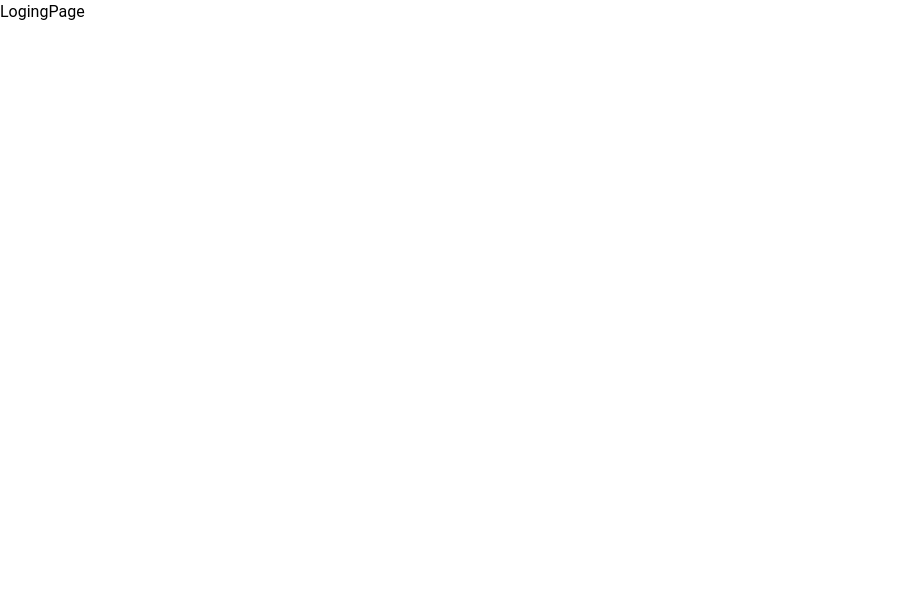
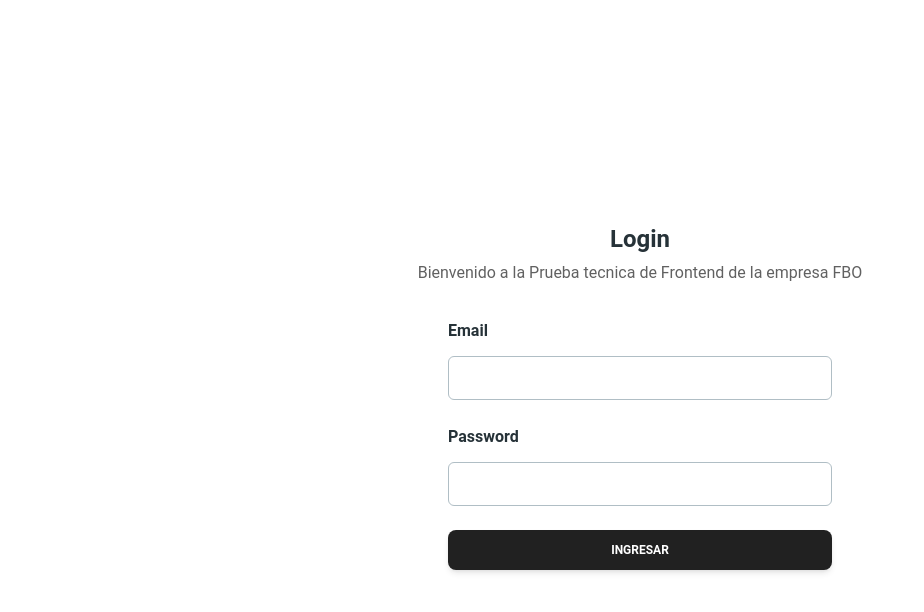
Before and after one commit to DavPz/technicalTestDBO, a React (Vite) app: page /login in a window 1280 px wide. Shown: the top 612 px of the page, without its empty margins (0-924 px from the left). Built offline with nearby package versions, Linux system fonts and the light colour scheme.

Commit message:
Pantalla de login con componentes

```diff
--- /dev/null
+++ b/src/components/login/LoginComponent.jsx
@@ -0,0 +1,21 @@
+import {
+  Card,
+  Typography,
+} from "@material-tailwind/react";
+import { LoginFormComponent } from "./LoginFormComponent";
+
+export const LoginComponent = () => {
+  return (
+    <Card color="transparent" shadow={false} className="w-[60%] text-justify sm:w-full  mx-auto items-center">
+      <Typography variant="h4" color="blue-gray" className=" text-center w-4/5">
+        Login
+      </Typography>
+      {/* dont let the text go out from typography element */}
+      <Typography color="gray" className="mt-1 font-normal ">
+        Bienvenido a la Prueba tecnica de Frontend de la empresa FBO
+      </Typography>
+      <LoginFormComponent />
+
+    </Card>
+  );
+}
--- /dev/null
+++ b/src/components/login/LoginFormComponent.jsx
@@ -0,0 +1,39 @@
+import { Button, Input, Typography } from '@material-tailwind/react'
+import React from 'react'
+
+export const LoginFormComponent = () => {
+    return (
+        <>
+            <form className="mt-8 mb-2 w-80 max-w-screen-lg sm:w-96">
+                <div className="mb-1 flex flex-col gap-6">
+                    <Typography variant="h6" color="blue-gray" className="-mb-3">
+                        Email
+                    </Typography>
+                    <Input
+                        size="lg"
+                        placeholder="name@mail.com"
+                        className=" !border-t-blue-gray-200 focus:!border-t-gray-900"
+                        labelProps={{
+                            className: "before:content-none after:content-none",
+                        }}
+                    />
+                    <Typography variant="h6" color="blue-gray" className="-mb-3">
+                        Password
+                    </Typography>
+                    <Input
+                        type="password"
+                        size="lg"
+                        placeholder="********"
+                        className=" !border-t-blue-gray-200 focus:!border-t-gray-900"
+                        labelProps={{
+                            className: "before:content-none after:content-none",
+                        }}
+                    />
+                </div>
+                <Button className="mt-6" fullWidth>
+                    Ingresar
+                </Button>
+            </form>
+        </>
+    )
+}
--- a/src/pages/LogingPage.jsx
+++ b/src/pages/LogingPage.jsx
@@ -1,11 +1,13 @@
+import { LoginComponent } from "../components/login/loginComponent"
 
 export const LogingPage = () => {
     return (
         <>
-
-        <h1>LogingPage</h1>
-
-
+            <div className="grid grid-cols-1 md:flex lg:h-[100vh] h-[100vh]">
+                <div className='flex flex-col items-center justify-center h-full m-auto'>
+                    <LoginComponent />
+                </div>
+            </div>
         </>
     )
 }
```
